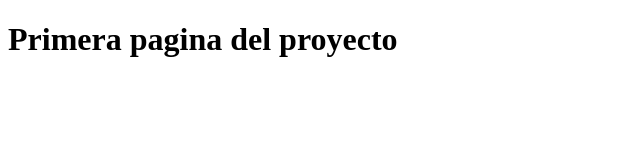
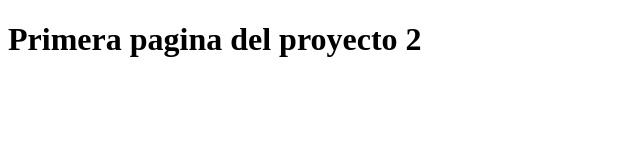
Before and after one commit to ilkogarcia/igp-geekshub-fsd-val-html-css, a plain HTML site: page index.html in a window 1280 px wide. Shown: the full height of the page, 0-640 px from the left. Drawn offline with Linux system fonts and the light colour scheme.

Commit message:
Update index.html

```diff
--- a/index.html
+++ b/index.html
@@ -7,6 +7,6 @@
     <title>Document</title>
 </head>
 <body>
-    <h1>Primera pagina del proyecto</h1>
+    <h1>Primera pagina del proyecto 2</h1>
 </body>
 </html>
```
